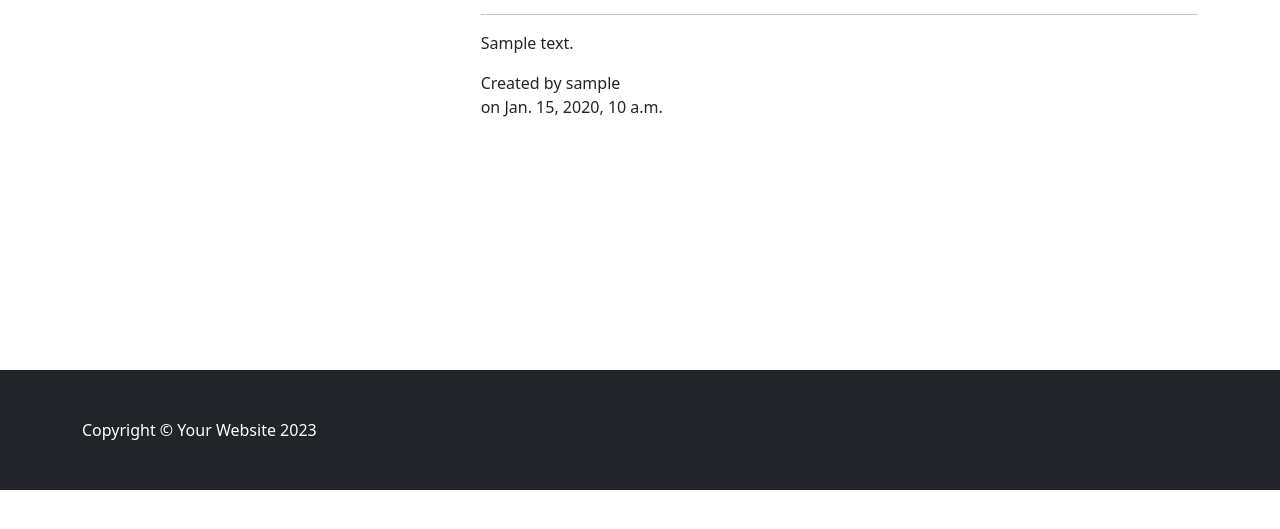
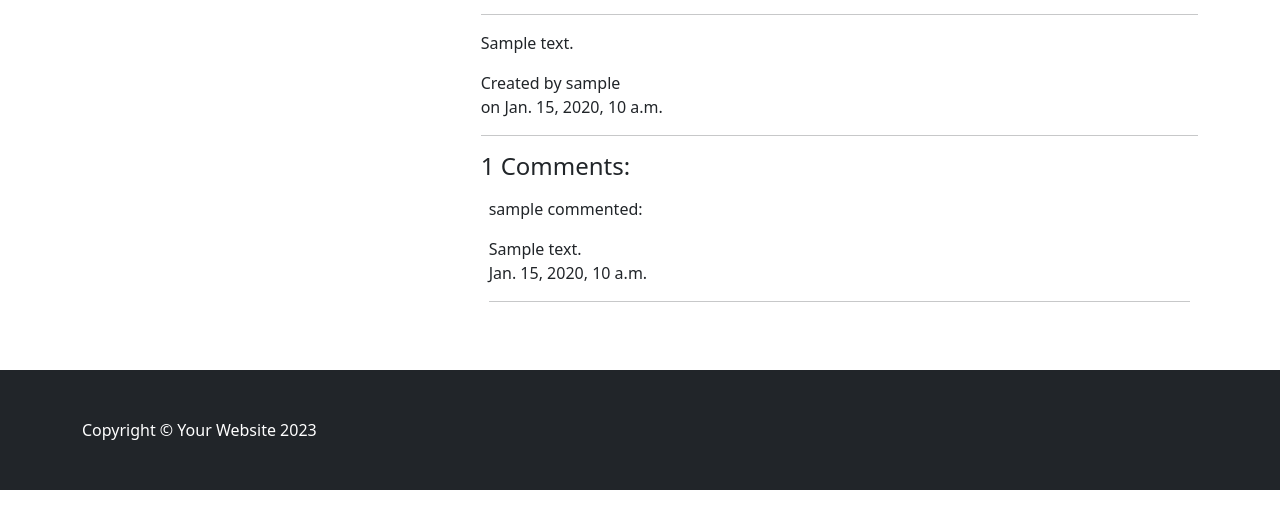
Before and after one commit to Cmorgan21/pole-haven, a Django app: a page that uses blog/templates/blog/blog_detail.html in a window 1280 px wide. Shown: the part 126-655 px from the top of the page. Run offline with Django 4.2, Linux system fonts and the light colour scheme; tables that the repository leaves empty hold one stand-in row (values such as "Sample post"); some libraries are stand-ins or nearby versions.

Commit message:
display created comments on blog details html

```diff
--- a/blog/models.py
+++ b/blog/models.py
@@ -25,5 +25,5 @@ class Comment(models.Model):
     author = models.ForeignKey(
         User, on_delete=models.CASCADE, related_name="commenter")
     body = models.TextField()
-    created_on = models.DateTimeField(auto_now_add=True)
+    created_on = models.DateTimeField(auto_now_add=True, null=True)
     approved = models.BooleanField(default=False)
--- a/blog/templates/blog/blog_detail.html
+++ b/blog/templates/blog/blog_detail.html
@@ -18,6 +18,31 @@
             <p>{{ post.content | safe }}</p>
             <p>Created by {{ post.author }}<br> on {{ post.created_on }}</p>
         </div>
+        <hr>
+        <div class="comment-container">
+            <h4>{{ comment_count }} Comments:</h4>
+            <div>
+                {% for comment in comments %}
+                <div class="p-2 comments
+                  {% if not comment.approved and comment.author == user %}
+                  faded{% elif not comment.approved %} d-none{% endif %}">
+                  <p class="font-weight-bold">
+                    {{ comment.author }} commented:
+                  </p>
+                  <div id="comment{{ comment.id }}">
+                    {{ comment.body }} <br>
+                    {{ comment.created_on }}
+                  </div>
+                  <hr>
+                  {% if not comment.approved and comment.author == user %}
+                  <p class="approval">
+                    This comment is awaiting approval
+                  </p>
+                  {% endif %}
+                </div>
+                {% endfor %}
+            </div>
+        </div>
     </div>
 
 
--- a/blog/views.py
+++ b/blog/views.py
@@ -14,9 +14,13 @@ class PostList(generic.ListView):
 def blog_details(request, slug):
     query = Post.objects.filter(status=1)
     post= get_object_or_404(query, slug=slug)
+    comments = post.comments.all().order_by("-created_on")
+    comment_count = post.comments.filter(approved=True).count()
 
     return render(
         request,
         "blog/blog_detail.html",
-        {"post":post}
-    )
+        {"post":post,
+        "comments": comments,
+        "comment_count": comment_count,}
+        )
```
Also changed, not shown: blog/migrations/0002_comment_approved_comment_author_comment_body_and_more.py (added).
